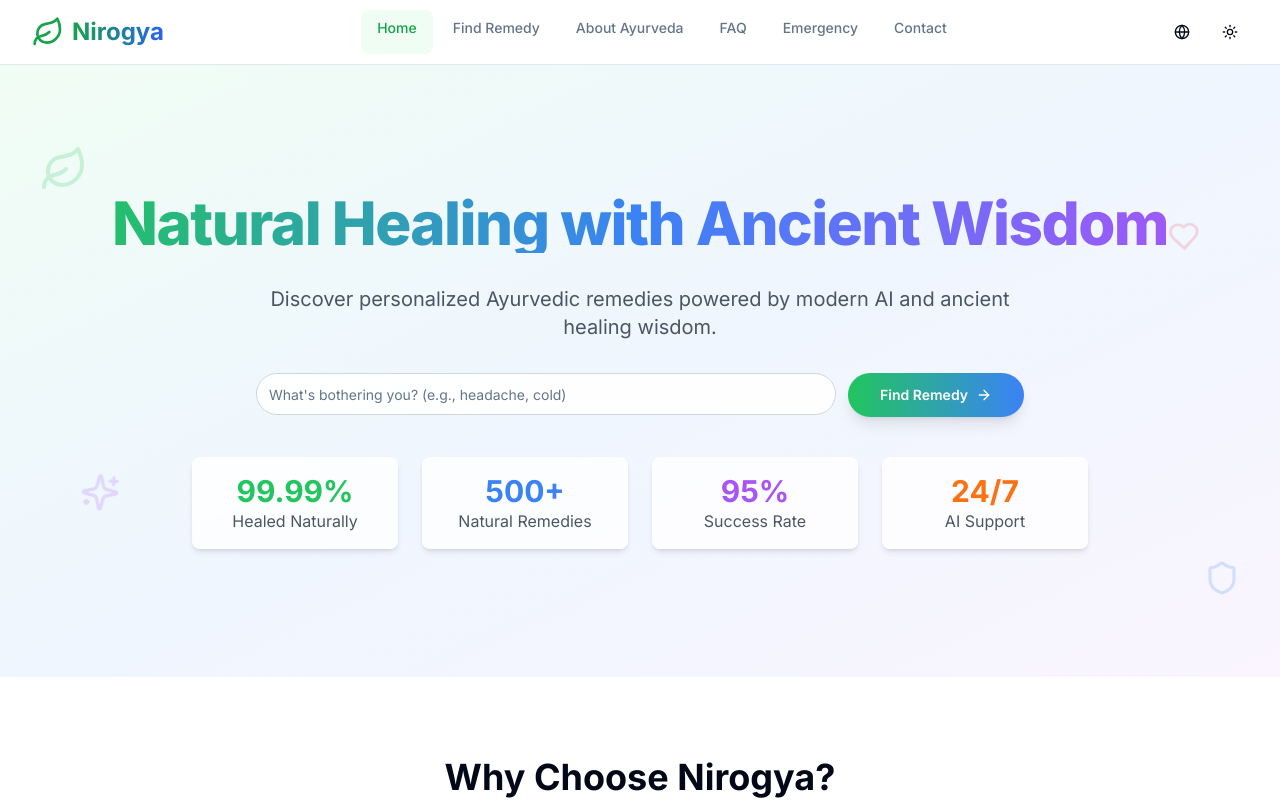
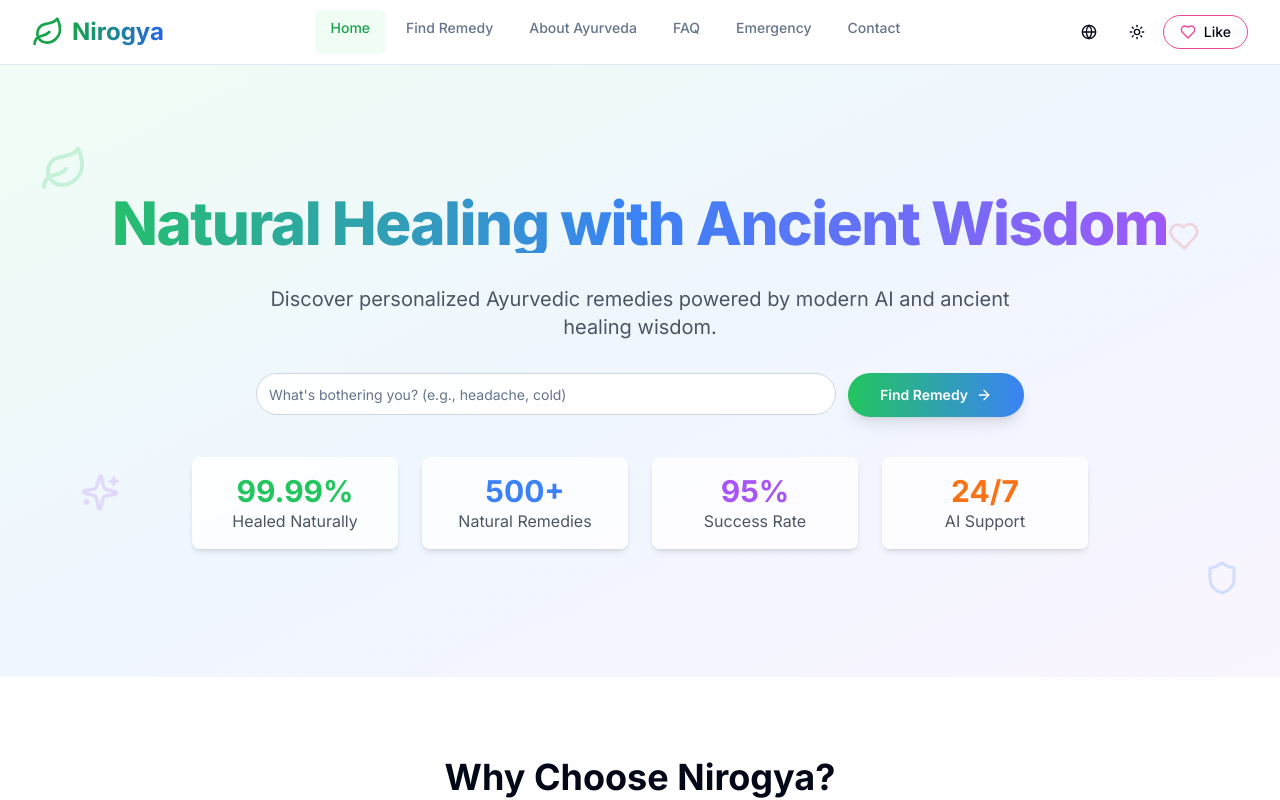
Before and after one commit to AnshMNSoni/Nirogya, a Next.js app: page / in a window 1280 px wide. Shown: the top 800 px of the page. Built offline with nearby package versions, Linux system fonts and the light colour scheme.

Commit message:
added sponser button

```diff
--- a/components/navigation.tsx
+++ b/components/navigation.tsx
@@ -3,7 +3,7 @@
 import { useState } from "react"
 import Link from "next/link"
 import { usePathname } from "next/navigation"
-import { Leaf, Menu, X } from "lucide-react"
+import { Leaf, Menu, X, Heart } from "lucide-react"
 import { Button } from "@/components/ui/button"
 import { ThemeToggle } from "./theme-toggle"
 import { LanguageSelector } from "./language-selector"
@@ -67,7 +67,19 @@ export function Navigation() {
         <div className="flex items-center space-x-1 sm:space-x-2">
           <LanguageSelector />
           <ThemeToggle />
-
+          {/* Like button for desktop view */}
+          <Link
+            href="https://github.com/sponsors/AnshMNSoni"
+            target="_blank"
+            rel="noopener noreferrer"
+            className={cn(
+              "hidden lg:inline-flex items-center gap-2 rounded-full border px-4 py-1.5 text-sm font-medium",
+              "text-foreground border-pink-500 hover:bg-pink-100 dark:hover:bg-pink-900/30"
+            )}
+          >
+            <Heart className="w-4 h-4 text-pink-500" />
+            Like
+          </Link>
           {/* Mobile menu button */}
           <Button
             variant="ghost"
@@ -100,6 +112,22 @@ export function Navigation() {
                 {t(item.key)}
               </Link>
             ))}
+            {/* Like button for mobile view */}
+            <Link
+              href="https://github.com/sponsors/AnshMNSoni"
+              target="_blank"
+              rel="noopener noreferrer"
+              className={cn(
+                "block px-4 py-3 text-base font-medium rounded-lg transition-colors touch-target",
+                "text-foreground hover:bg-pink-100 dark:hover:bg-pink-900/30"
+              )}
+              onClick={() => setMobileMenuOpen(false)}
+            >
+              <div className="flex items-center gap-2">
+                <Heart className="w-4 h-4 text-pink-500" />
+                Like
+              </div>
+            </Link>
           </nav>
         </div>
       )}
```
